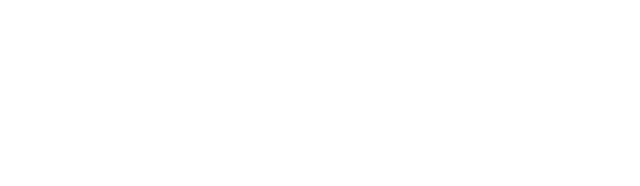
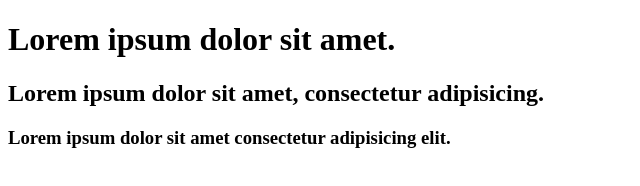
Before and after one commit to RsRuh/my-second-repo, a plain HTML site: page index.html in a window 1280 px wide. Shown: the whole page, without its empty margins (0-640 px from the left). Drawn offline with Linux system fonts and the light colour scheme.

Commit message:
added header

```diff
--- a/index.html
+++ b/index.html
@@ -7,6 +7,8 @@
     <title>My second github repo</title>
 </head>
 <body>
-
+    <h1>Lorem ipsum dolor sit amet.</h1>
+    <h2>Lorem ipsum dolor sit amet, consectetur adipisicing.</h2>
+    <h3>Lorem ipsum dolor sit amet consectetur adipisicing elit.</h3>
 </body>
 </html>
```
